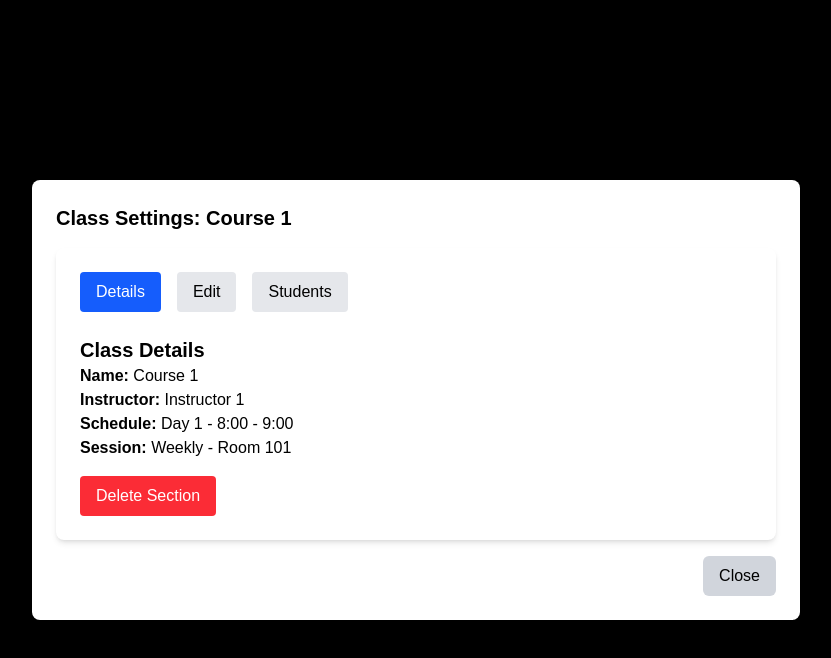
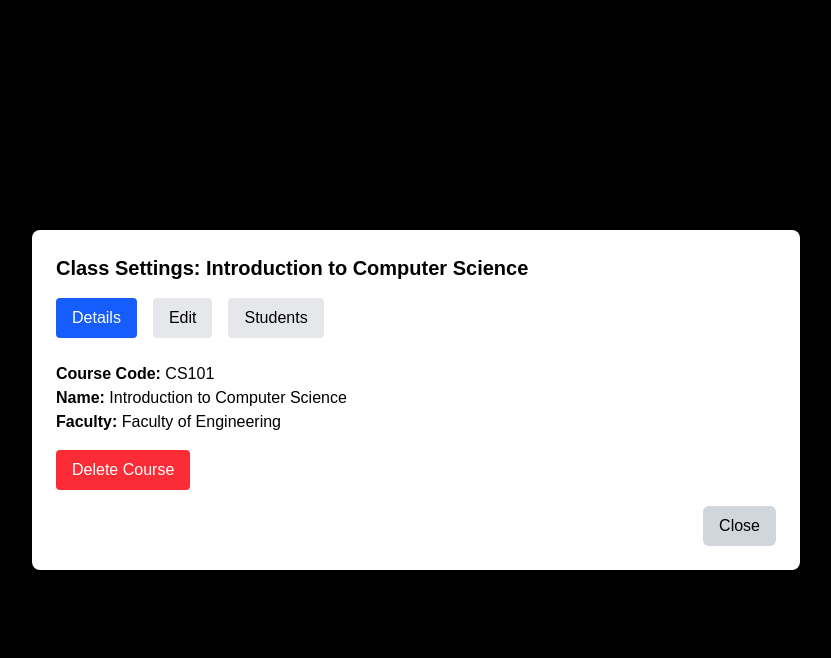
Before and after one commit to EmreArapcicUevak/Smart-Attendance-System, a Next.js app in the folder Frontend/: page /staff/course-management in a window 1280 px wide. Both pictures are taken after a click on the button "Settings". Shown: the top 658 px of the page, without its empty margins (224-1055 px from the left). Built offline with nearby package versions, Linux system fonts and the light colour scheme.

Commit message:
Change edit settings , style and configure add student button

```diff
--- a/Frontend/components/ClassSettings.tsx
+++ b/Frontend/components/ClassSettings.tsx
@@ -1,19 +1,12 @@
 'use client';
-
 import React, { useState } from 'react';
-
-interface Student {
-  id: number;
-  name: string;
-}
 
 interface CourseComponent {
   id: number;
+  code: string;
   name: string;
-  instructor: string;
-  schedule: string;
-  students: Student[];
-  sessionSettings: string;
+  faculty: string;
+  students?: string[];
 }
 
 interface ClassSettingsProps {
@@ -24,42 +17,34 @@ interface ClassSettingsProps {
 
 const ClassSettings: React.FC<ClassSettingsProps> = ({ course, onDelete, onSave }) => {
   const [currentView, setCurrentView] = useState<'details' | 'edit' | 'students'>('details');
-  const [editedName, setEditedName] = useState(course.name);
-  const [editedInstructor, setEditedInstructor] = useState(course.instructor);
-  const [editedSchedule, setEditedSchedule] = useState(course.schedule);
-  const [newStudentName, setNewStudentName] = useState('');
-  const [students, setStudents] = useState<Student[]>(course.students);
+  const [code, setCode] = useState(course.code);
+  const [name, setName] = useState(course.name);
+  const [faculty, setFaculty] = useState(course.faculty);
+  const [newStudentId, setNewStudentId] = useState('');
+  const [students, setStudents] = useState<string[]>(course.students || []);
 
-  // Save the changes made to the course
   const handleSaveChanges = () => {
     const updatedCourse: CourseComponent = {
       ...course,
-      name: editedName,
-      instructor: editedInstructor,
-      schedule: editedSchedule,
-      students: students,
+      code,
+      name,
+      faculty,
+      students,
     };
     onSave(updatedCourse);
     setCurrentView('details');
   };
 
-  // Add a new student to the list
   const handleAddStudent = () => {
-    if (newStudentName.trim()) {
-      const newStudent = { id: students.length + 1, name: newStudentName };
-      setStudents([...students, newStudent]);
-      setNewStudentName('');
+    if (newStudentId.trim() && !students.includes(newStudentId.trim())) {
+      const updatedStudents = [...students, newStudentId.trim()];
+      setStudents(updatedStudents);
+      setNewStudentId('');
     }
   };
 
-  // Remove a student from the list
-  const handleRemoveStudent = (id: number) => {
-    setStudents(students.filter((student) => student.id !== id));
-  };
-
   return (
-    <div className="p-6 bg-white rounded-lg shadow-md w-full">
-      {/* Navigation for different views */}
+    <div>
       <div className="flex gap-4 mb-6">
         <button
           onClick={() => setCurrentView('details')}
@@ -81,39 +66,39 @@ const ClassSettings: React.FC<ClassSettingsProps> = ({ course, onDelete, onSave
         </button>
       </div>
 
-      {/* Details View */}
       {currentView === 'details' && (
         <div>
-          <h3 className="text-xl font-semibold">Class Details</h3>
+          <p><strong>Course Code:</strong> {course.code}</p>
           <p><strong>Name:</strong> {course.name}</p>
-          <p><strong>Instructor:</strong> {course.instructor}</p>
-          <p><strong>Schedule:</strong> {course.schedule}</p>
-          <p><strong>Session:</strong> {course.sessionSettings}</p>
+          <p><strong>Faculty:</strong> {course.faculty}</p>
           <button
             onClick={onDelete}
             className="mt-4 px-4 py-2 bg-red-500 text-white rounded hover:bg-red-600"
           >
-            Delete Section
+            Delete Course
           </button>
         </div>
       )}
 
-      {/* Edit View */}
       {currentView === 'edit' && (
         <div>
-          <h3 className="text-xl font-semibold">Edit Class</h3>
           <input
             className="w-full p-2 border rounded my-2"
-            value={editedName}
-            onChange={(e) => setEditedName(e.target.value)}
-            placeholder="Class Name"
+            value={code}
+            onChange={(e) => setCode(e.target.value)}
+            placeholder="Course Code"
           />
-
           <input
             className="w-full p-2 border rounded my-2"
-            value={editedSchedule}
-            onChange={(e) => setEditedSchedule(e.target.value)}
-            placeholder="Schedule"
+            value={name}
+            onChange={(e) => setName(e.target.value)}
+            placeholder="Course Name"
+          />
+          <input
+            className="w-full p-2 border rounded my-2"
+            value={faculty}
+            onChange={(e) => setFaculty(e.target.value)}
+            placeholder="Faculty"
           />
           <button
             onClick={handleSaveChanges}
@@ -124,33 +109,24 @@ const ClassSettings: React.FC<ClassSettingsProps> = ({ course, onDelete, onSave
         </div>
       )}
 
-      {/* Students View */}
       {currentView === 'students' && (
         <div>
-          <h3 className="text-xl font-semibold">Enrolled Students</h3>
           <input
             className="w-full p-2 border rounded my-2"
-            value={newStudentName}
-            onChange={(e) => setNewStudentName(e.target.value)}
-            placeholder="New Student Name"
+            value={newStudentId}
+            onChange={(e) => setNewStudentId(e.target.value)}
+            placeholder="Enter Student ID"
           />
           <button
             onClick={handleAddStudent}
-            className="px-4 py-2 bg-blue-600 text-white rounded hover:bg-blue-700"
+            className="mb-4 px-4 py-2 bg-indigo-600 text-white rounded hover:bg-indigo-700"
           >
             Add Student
           </button>
-          <ul className="mt-4 space-y-2">
-            {students.map((student) => (
-              <li key={student.id} className="flex justify-between items-center">
-                {student.name}
-                <button
-                  onClick={() => handleRemoveStudent(student.id)}
-                  className="px-2 py-1 bg-red-500 text-white rounded hover:bg-red-600"
-                >
-                  Remove
-                </button>
-              </li>
+
+          <ul className="list-disc list-inside">
+            {students.map((student, index) => (
+              <li key={index}>{student}</li>
             ))}
           </ul>
         </div>
--- a/Frontend/components/StaffCourseList.tsx
+++ b/Frontend/components/StaffCourseList.tsx
@@ -15,7 +15,7 @@ const mockCourses: Course[] = [
     id: 1,
     code: 'CS101',
     name: 'Software Engineering',
-    faculty: 'Dr. Alice Smith',
+    faculty: 'Faculty of Engineering and Natural Sciences',
   }
 ];
 
--- a/Frontend/src/app/staff/course-management/page.tsx
+++ b/Frontend/src/app/staff/course-management/page.tsx
@@ -3,30 +3,23 @@ import { useRouter } from 'next/navigation';
 import React, { useState } from 'react';
 import ClassSettings from '../../../../components/ClassSettings';
 
-interface Student {
+interface CourseComponent {
   id: number;
+  code: string;
   name: string;
+  faculty: string;
+  students?: string[];
 }
 
-interface CourseComponent {
-  id: number;
-  name: string;
-  instructor: string;
-  schedule: string;
-  students: Student[];
-  sessionSettings: string;
-}
-
-const mockCourses: CourseComponent[] = Array.from({ length: 10 }, (_, i) => ({
-  id: i + 1,
-  name: `Course ${i + 1}`,
-  instructor: `Instructor ${i + 1}`,
-  schedule: `Day ${((i % 7) + 1)} - ${(8 + (i % 5))}:00 - ${(9 + (i % 5))}:00`,
-  students: [
-
-  ],
-  sessionSettings: 'Weekly - Room 101',
-}));
+const mockCourses: CourseComponent[] = [
+  {
+    id: 1,
+    code: 'CS101',
+    name: 'Introduction to Computer Science',
+    faculty: 'Faculty of Engineering',
+    students: [],
+  },
+];
 
 const ITEMS_PER_PAGE = 5;
 
@@ -37,29 +30,21 @@ export default function CourseManagement() {
   const [selectedCourse, setSelectedCourse] = useState<CourseComponent | null>(null);
   const router = useRouter();
 
-  // Pagination logic
   const totalPages = Math.ceil(courses.length / ITEMS_PER_PAGE);
-  const startIndex = (currentPage - 1) * ITEMS_PER_PAGE;
-  const endIndex = startIndex + ITEMS_PER_PAGE;
-  const currentCourses = courses.slice(startIndex, endIndex);
+  const currentCourses = courses.slice((currentPage - 1) * ITEMS_PER_PAGE, currentPage * ITEMS_PER_PAGE);
 
-  // Open Settings Modal
   const handleOpenSettings = (course: CourseComponent) => {
     setSelectedCourse(course);
     setIsSettingsOpen(true);
   };
 
-  // Save Updated Course
   const handleSaveCourse = (updatedCourse: CourseComponent) => {
-    setCourses((prev) =>
-      prev.map((course) => (course.id === updatedCourse.id ? updatedCourse : course))
-    );
+    setCourses(prev => prev.map(course => course.id === updatedCourse.id ? updatedCourse : course));
     setIsSettingsOpen(false);
   };
 
-  // Delete Course
   const handleDeleteCourse = (id: number) => {
-    setCourses(courses.filter((course) => course.id !== id));
+    setCourses(courses.filter(course => course.id !== id));
   };
 
   return (
@@ -74,32 +59,29 @@ export default function CourseManagement() {
           ← Back to Dashboard
         </button>
 
-        {/* Course List */}
         <table className="min-w-full bg-white text-left border border-gray-300">
           <thead className="bg-gray-100">
             <tr>
-              <th className="px-4 py-2 border-b">Course Name</th>
-              <th className="px-4 py-2 border-b">Instructor</th>
-              <th className="px-4 py-2 border-b">Schedule</th>
+              <th className="px-4 py-2 border-b">Code</th>
+              <th className="px-4 py-2 border-b">Name</th>
+              <th className="px-4 py-2 border-b">Faculty</th>
               <th className="px-4 py-2 border-b">Actions</th>
             </tr>
           </thead>
           <tbody>
-            {currentCourses.map((course) => (
+            {currentCourses.map(course => (
               <tr key={course.id} className="hover:bg-gray-50">
+                <td className="px-4 py-3 border-b">{course.code}</td>
                 <td className="px-4 py-3 border-b">{course.name}</td>
-                <td className="px-4 py-3 border-b">{course.instructor}</td>
-                <td className="px-4 py-3 border-b">{course.schedule}</td>
+                <td className="px-4 py-3 border-b">{course.faculty}</td>
                 <td className="px-4 py-3 border-b">
-
                   <div className="flex gap-4">
                     <button
                       onClick={() => handleOpenSettings(course)}
-      className="px-2 py-1 bg-blue-500 text-gray rounded-md hover:bg-blue-600"
+                      className="px-2 py-1 bg-blue-500 text-white rounded-md hover:bg-blue-600"
                     >
                       Settings
                     </button>
-
                     <button
                       onClick={() => handleDeleteCourse(course.id)}
                       className="px-2 py-1 bg-red-500 text-white rounded-md hover:bg-red-600"
@@ -107,18 +89,15 @@ export default function CourseManagement() {
                       Delete
                     </button>
                   </div>
-
                 </td>
-
               </tr>
             ))}
           </tbody>
         </table>
 
-        {/* Pagination */}
         <div className="flex justify-between items-center mt-4">
           <button
-            onClick={() => setCurrentPage((prev) => Math.max(prev - 1, 1))}
+            onClick={() => setCurrentPage(prev => Math.max(prev - 1, 1))}
             className="px-4 py-2 bg-gray-200 text-black rounded-md hover:bg-gray-300"
             disabled={currentPage === 1}
           >
@@ -126,7 +105,7 @@ export default function CourseManagement() {
           </button>
           <p className="text-gray-700">Page {currentPage} of {totalPages}</p>
           <button
-            onClick={() => setCurrentPage((prev) => Math.min(prev + 1, totalPages))}
+            onClick={() => setCurrentPage(prev => Math.min(prev + 1, totalPages))}
             className="px-4 py-2 bg-gray-200 text-black rounded-md hover:bg-gray-300"
             disabled={currentPage === totalPages}
           >
@@ -135,7 +114,6 @@ export default function CourseManagement() {
         </div>
       </div>
 
-      {/* Class Settings Modal */}
       {isSettingsOpen && selectedCourse && (
         <div className="fixed inset-0 bg-black bg-opacity-50 flex items-center justify-center">
           <div className="bg-white p-6 rounded-lg shadow-md w-full max-w-3xl">
```
Lines whose indentation alone changed are shown as unchanged.
